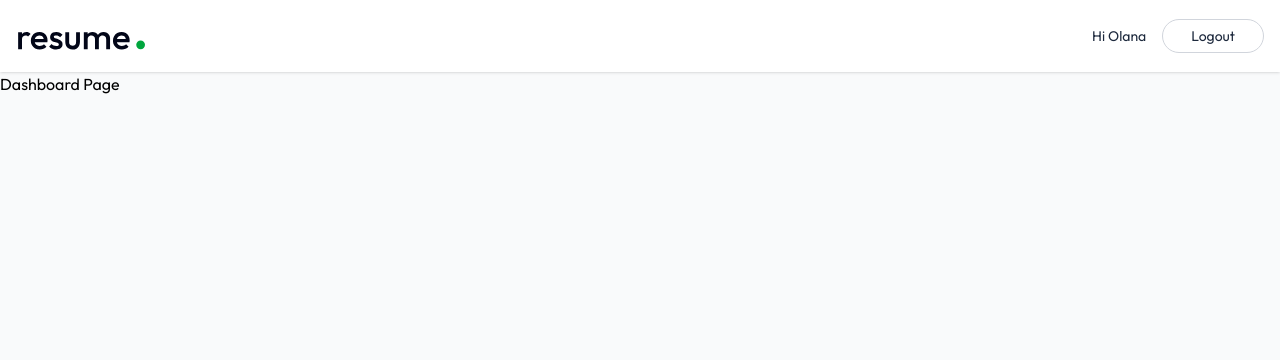
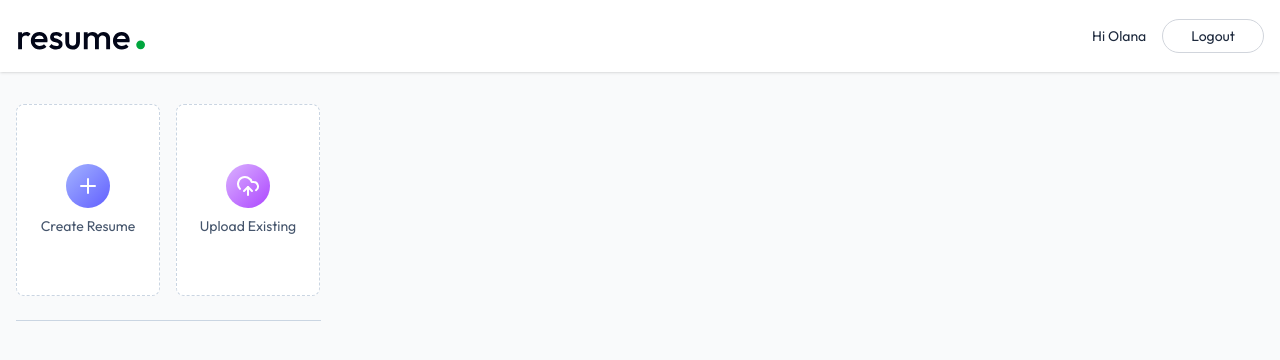
Before and after one commit to olana16/Resume-Builder, a React (Vite) app in the folder client/: page /app in a window 1280 px wide. Shown: the top 360 px of the page. Built offline with nearby package versions, Linux system fonts and the light colour scheme.

Commit message:
start building dash board

```diff
--- a/client/src/pages/Dashboard.jsx
+++ b/client/src/pages/Dashboard.jsx
@@ -1,11 +1,36 @@
+import { PlugIcon, PlusIcon, UploadCloudIcon } from 'lucide-react';
 import React from 'react'
 
 const Dashboard = () => {
-  return (
-    <div>
-      <h1>Dashboard Page</h1>
-    </div>
-  )
+
+    return (
+        <div>
+            <div className='max-w-7xl mx-auto px-4 py-8'>
+                <p className='text-2xl font-medium mb-6 bg-linear-to-r
+             from-slate-600 to-slate-700 bg-clip-text text-transparent sm:hidden'>Welcome Olana</p>
+
+                <div className='flex gap-4'>
+                    <button className='w-full bg-white sm:max-w-36 h-48 flex flex-col items-center justify-center rounded-lg gap-2 text-slate-600
+                           border border-dashed border-slate-300 group hover:border-indigo-500 hover:shadow-lg transition-all duration-300 cursor-pointer'>
+                        <PlusIcon className='size-11 transition-all duration-300 p-2.5 bg-linear-to-br
+                           from-indigo-300 to bg-indigo-500 text-white rounded-full' />
+                        <p className='text-sm group-hover:text-indigo-600 transition-all duration-300'>Create Resume</p>
+                    </button>
+
+                    <button className='w-full bg-white sm:max-w-36 h-48 flex flex-col items-center justify-center rounded-lg gap-2 text-slate-600
+                           border border-dashed border-slate-300 group hover:border-indigo-500 hover:shadow-lg transition-all duration-300 cursor-pointer'>
+                        <UploadCloudIcon className='size-11 transition-all duration-300 p-2.5 bg-linear-to-br
+                           from-purple-300 to bg-purple-500 text-white rounded-full' />
+                        <p className='text-sm group-hover:text-purple-600 transition-all duration-300'>Upload Existing </p>
+                    </button>
+
+                </div>
+
+                <hr className='border-slate-300 my-6 sm:w-[305px]' />
+            </div>
+
+        </div>
+    )
 }
 
 export default Dashboard;
```
